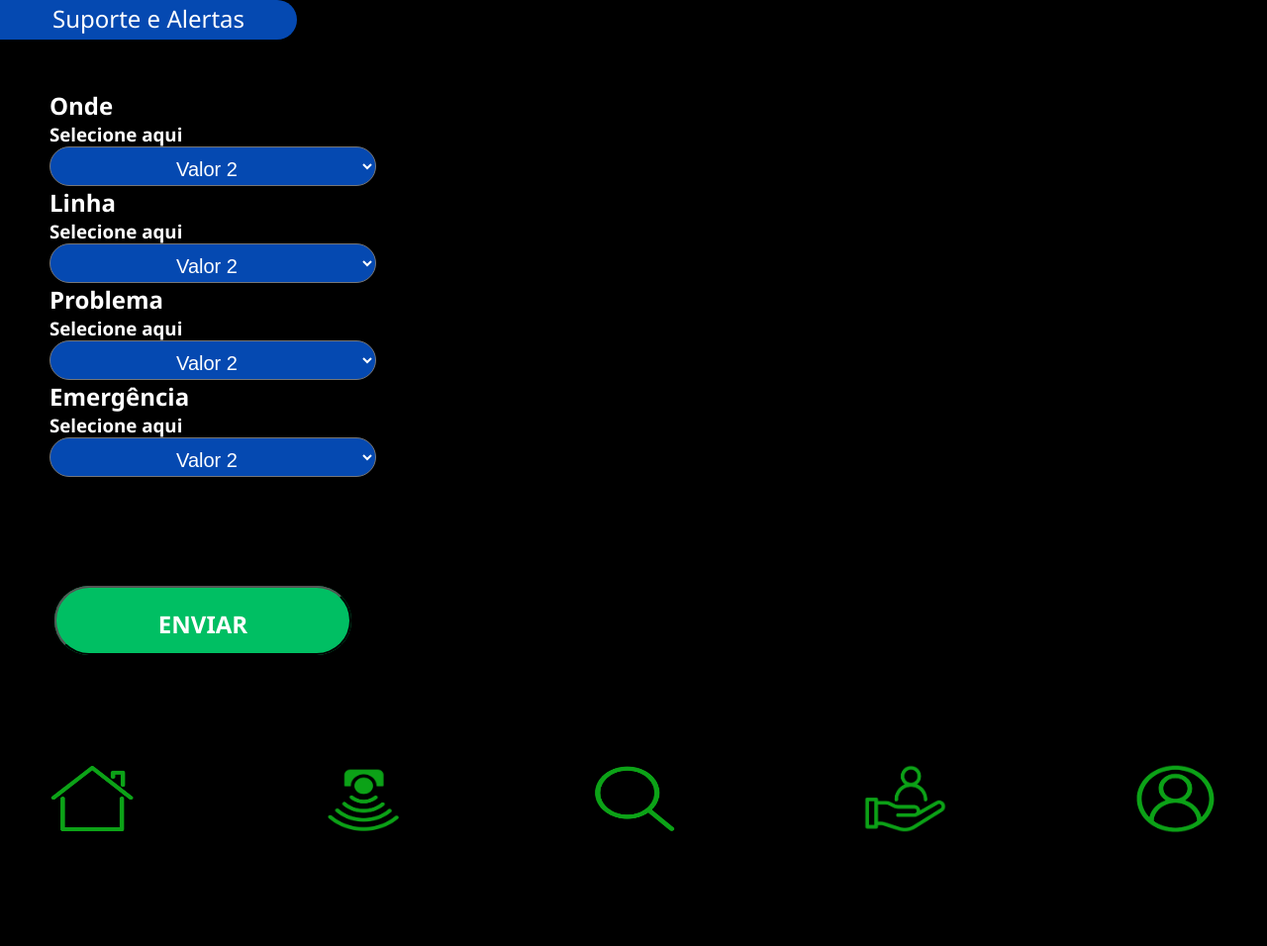
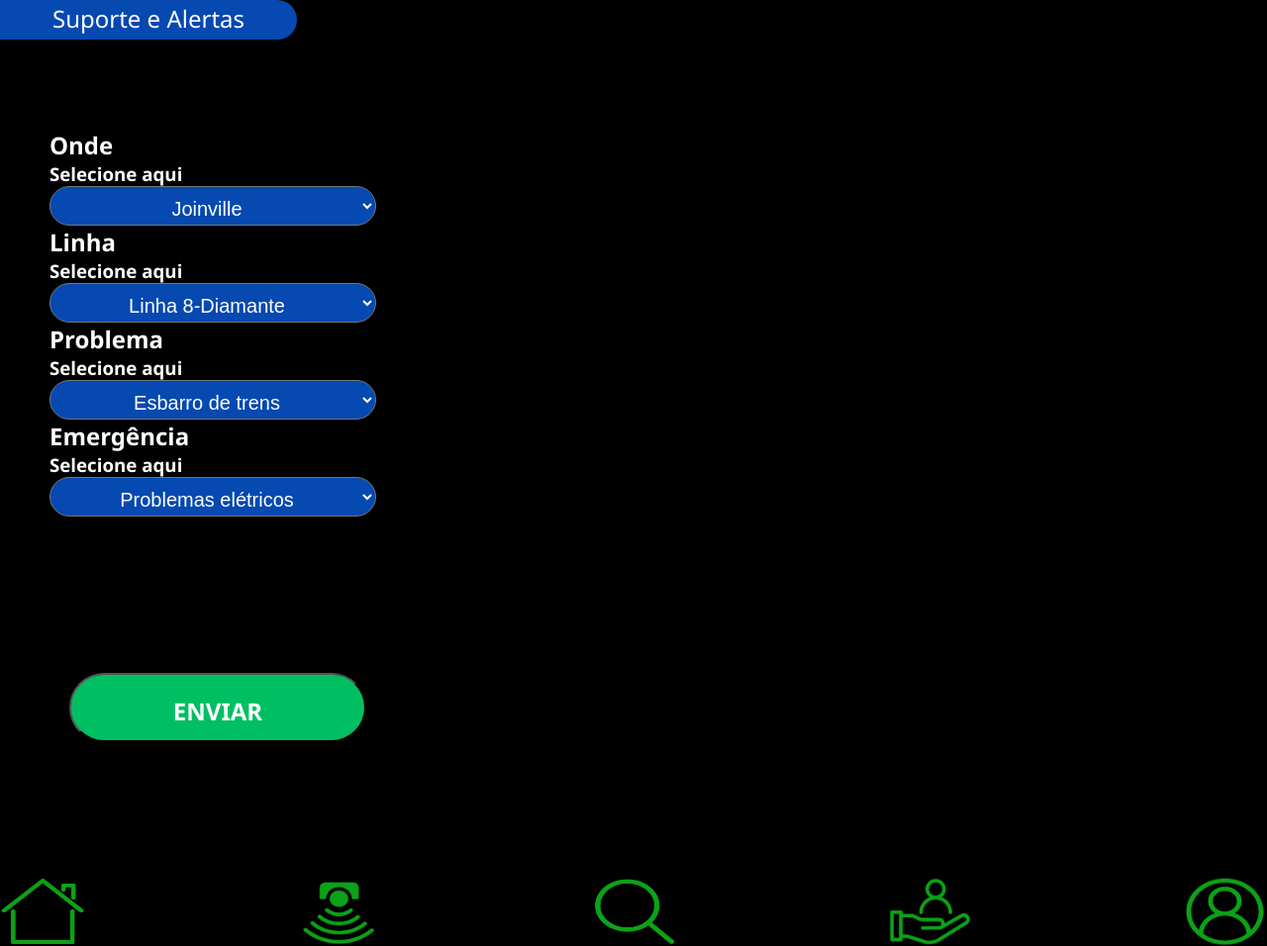
Before and after one commit to andrielrib/trem_facil, a PHP site: page /public/suporte_alerta.html in a window 1280 px wide. Shown: the whole page at 99% size. Before the commit the page ends 841 px from the top, so only its background shows below. Run offline with PHP 8.4, Linux system fonts and the light colour scheme.

Commit message:
add - valores e concerto de pagina suporte e alerta

```diff
--- a/public/suporte_alerta.html
+++ b/public/suporte_alerta.html
@@ -25,9 +25,9 @@
             <h3>Selecione aqui</h3>
         </div>
         <select class="caixa_selecione">
-            <option value="valor1">Valor 1</option>
-            <option value="valor2" selected>Valor 2</option>
-            <option value="valor3">Valor 3</option>
+            <option value="valor1">Garuva</option>
+            <option value="valor2" selected>Joinville</option>
+            <option value="valor3">São paulo</option>
         </select>
 
 
@@ -40,9 +40,9 @@
             <h3>Selecione aqui</h3>
         </div>
         <select class="caixa_selecione">
-            <option value="valor1">Valor 1</option>
-            <option value="valor2" selected>Valor 2</option>
-            <option value="valor3">Valor 3</option>
+            <option value="valor1">Linha 1-Azul</option>
+            <option value="valor2" selected>Linha 8-Diamante</option>
+            <option value="valor3">Ferrovia Norte-Sul</option>
         </select>
 
 
@@ -55,9 +55,9 @@
             <h3>Selecione aqui</h3>
         </div>
         <select class="caixa_selecione">
-            <option value="valor1">Valor 1</option>
-            <option value="valor2" selected>Valor 2</option>
-            <option value="valor3">Valor 3</option>
+            <option value="valor1">Descarrilamento</option>
+            <option value="valor2" selected>Esbarro de trens</option>
+            <option value="valor3">Falhas no sistema de sinalização</option>
         </select>
 
 
@@ -70,23 +70,23 @@
             <h3>Selecione aqui</h3>
         </div>
         <select class="caixa_selecione">
-            <option value="valor1">Valor 1</option>
-            <option value="valor2" selected>Valor 2</option>
-            <option value="valor3">Valor 3</option>
+            <option value="valor1">Incêndio</option>
+            <option value="valor2" selected>Problemas elétricos</option>
+            <option value="valor3">Abalroamento</option>
         </select>
+    </div>
 
+    <br>
+    <br>
+    <br>
+    <br>
+    <button class="caixa_verde_supEale"><strong><p class="centralizar_text_alert">ENVIAR</p></strong></button>
+    <br>
+    <br>
+    <br>
+    <br>
 
-        <div class="centralizar_enviar">
-            <div class="caixa_verde_supEale">
-                <button class="caixa_verde_supEale">
-                    <strong>
-                        <p class="centralizar_text_alert">ENVIAR</p>
-                    </strong>
-                </button>
-            </div>
-        </div>
-
-            <script src="../script/icons_em_baixo.js"></script>
+        <script src="../script/icons_em_baixo.js"></script>
 
         <div class="flex_perfil">
         <button class="button_icones" onclick="telaRotas()"><img src="../assets/icons/tela_inicial_icon.png" alt="icone da tela inicial" width="86" height="70"></button>
--- a/style/style.css
+++ b/style/style.css
@@ -965,7 +965,8 @@ body {
 }
 
 .coisas {
-    margin: 50px;
+    margin-left: 50px;
+    margin-top: 90px;
 }
 
 .caixa_verde_supEale {
@@ -976,6 +977,7 @@ body {
     justify-content: center;
     height: 70px;
     color: white;
+    margin: 70px;
 }
 
 .centralizar_enviar {
```
